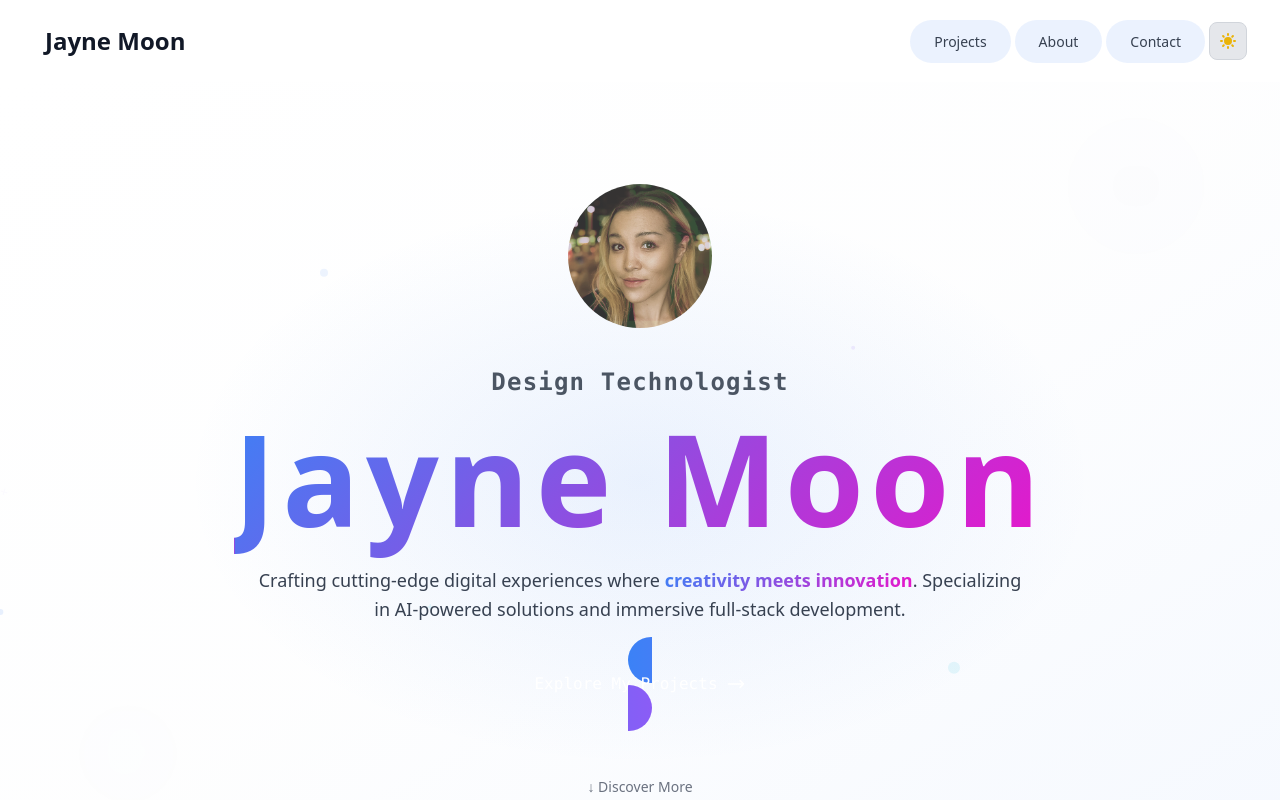
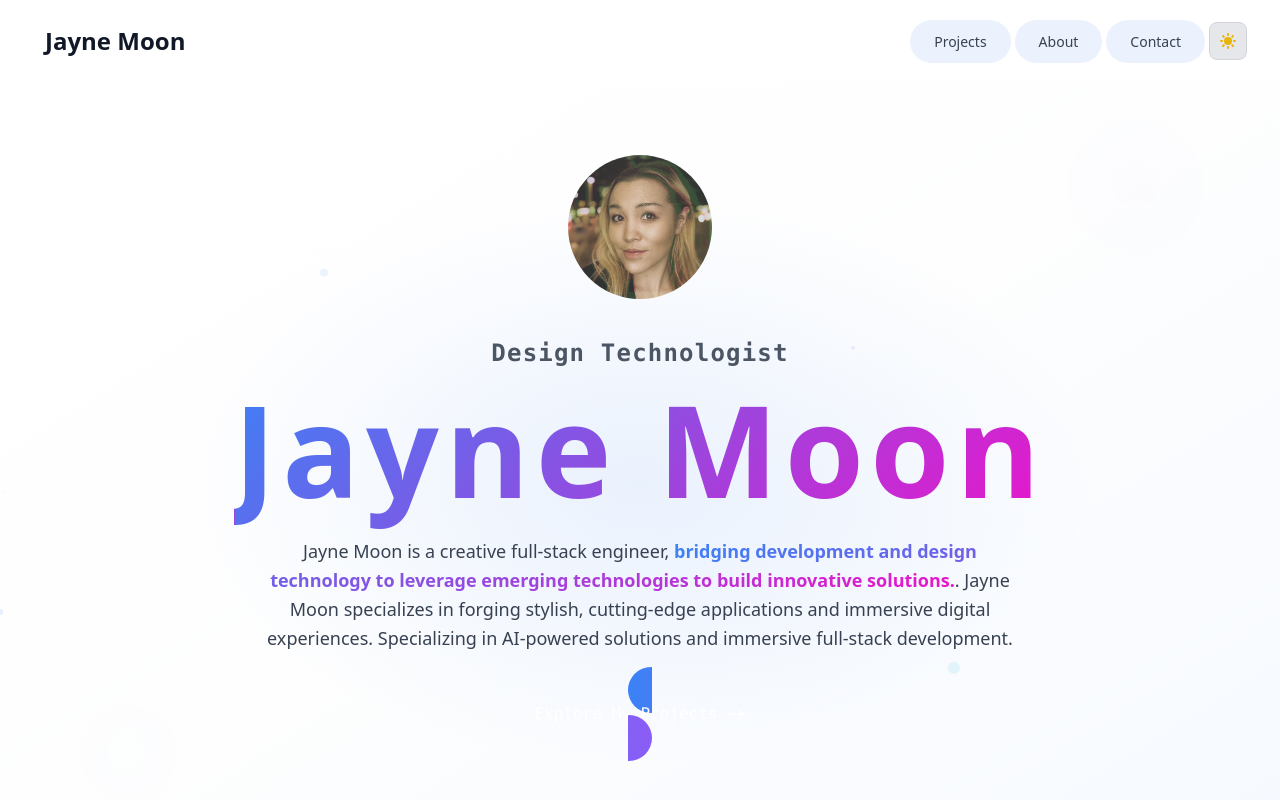
Before and after one commit to jaynemoon/jaynemoon, a React (Vite) app: page / in a window 1280 px wide. Shown: the top 800 px of the page. Built offline with nearby package versions, Linux system fonts and the light colour scheme.

Commit message:
change to profile intro

```diff
--- a/src/pages/Home.tsx
+++ b/src/pages/Home.tsx
@@ -203,8 +203,9 @@ const Home = () => {
               className="text-lg md:text-1xl mb-6 max-w-3xl mx-auto text-gray-700 dark:text-moon-light/80 leading-relaxed"
               variants={heroItemVariants}
             >
-              Crafting cutting-edge digital experiences where{' '}
-              <span className="gradient-text font-semibold">creativity meets innovation</span>.
+               Jayne Moon is a creative full-stack engineer, {' '}
+              <span className="gradient-text font-semibold">bridging development and design technology to leverage emerging technologies to build innovative solutions.</span>.
+              Jayne Moon specializes in forging stylish, cutting-edge applications and immersive digital experiences.
               Specializing in AI-powered solutions and immersive full-stack development.
             </motion.p>
 
```
